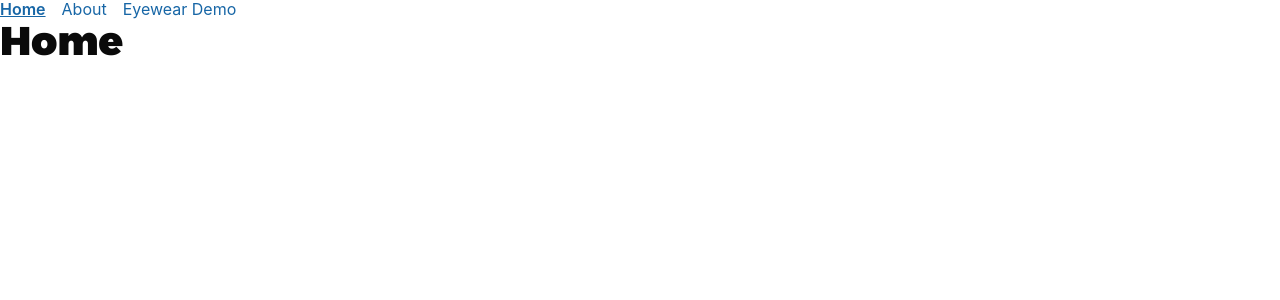
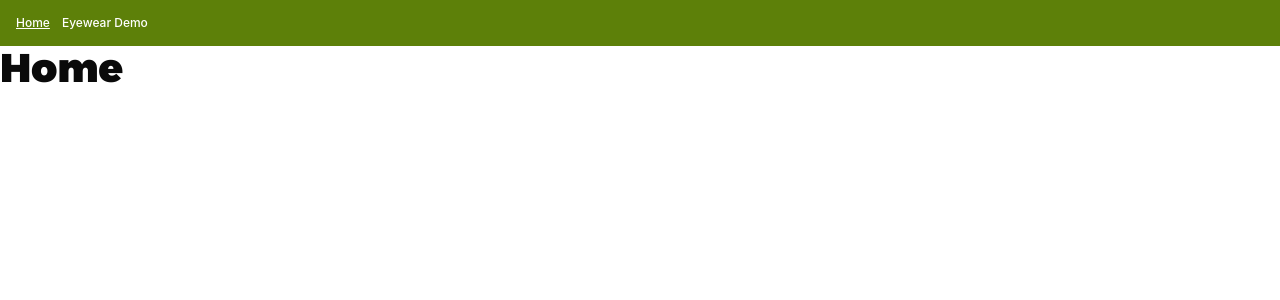
Before and after one commit to YonatanKof/pepp-homapage-central, a Vue app: page / in a window 1280 px wide. Before the commit this address had no page. Shown: the top 300 px of the page. Built offline with nearby package versions, Linux system fonts and the light colour scheme.

Commit message:
change HelloWorld name

```diff
--- a/src/App.vue
+++ b/src/App.vue
@@ -1,9 +1,9 @@
 <script setup>
-import HelloWorld from "./components/HelloWorld.vue";
+import HomepageCentral from "./components/HomepageCentral.vue";
 </script>
 
 <template>
-	<HelloWorld />
+	<HomepageCentral />
 	<router-view></router-view>
 </template>
 
--- a/src/components/HelloWorld.vue
+++ b/src/components/HomepageCentral.vue
@@ -1,7 +1,7 @@
 <template>
-	<div class="main-links">
+	<div class="main-links body-2xs">
 		<router-link to="/">Home</router-link>
-		<router-link to="/about">About</router-link>
+		<!-- <router-link to="/about">About</router-link> -->
 		<router-link to="/eyewear-demo">Eyewear Demo</router-link>
 	</div>
 </template>
@@ -11,5 +11,11 @@
 	display: flex;
 	flex-direction: row;
 	gap: 1em;
+	padding: 1rem;
+	background-color: #5D8009;
+	a{
+		color: white;
+		font-weight: 500;
+	}
 }
 </style>
```
